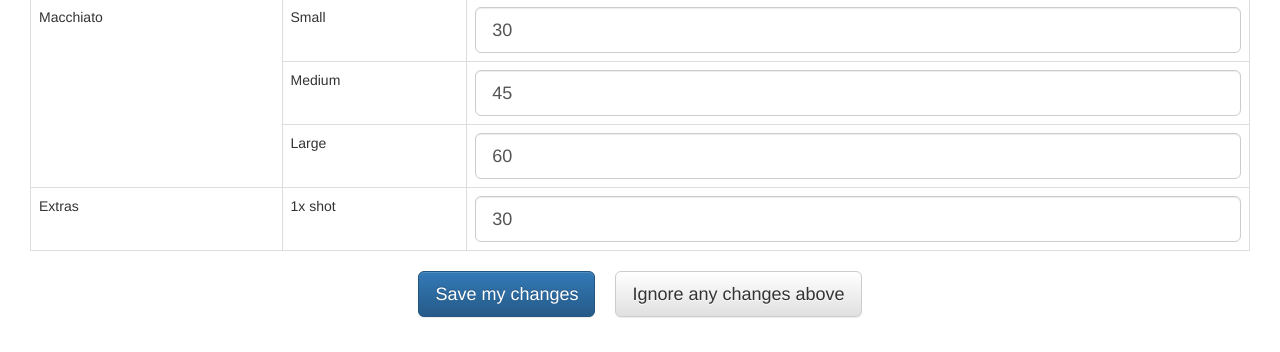
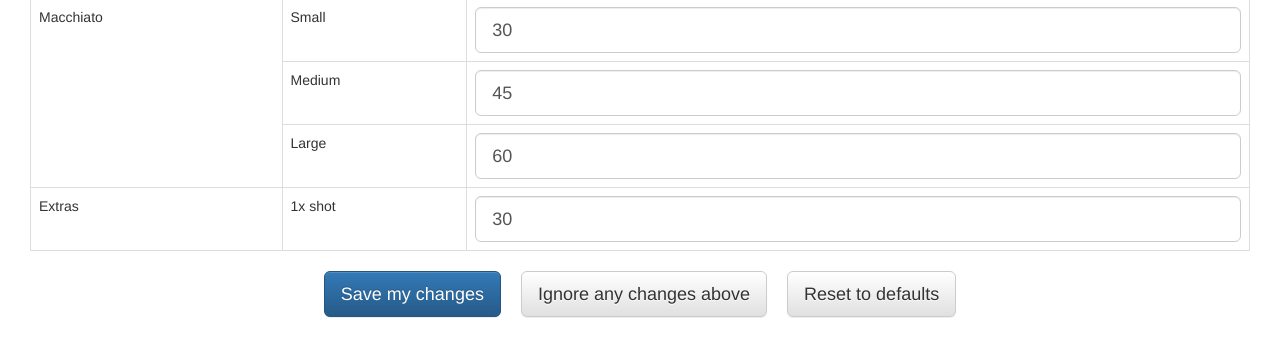
Before and after one commit to ralfas/barista, a Bottle app: page /configure in a window 1280 px wide. Shown: the part 448-800 px from the top of the page. Run offline with Bottle, Linux system fonts and the light colour scheme; some libraries are stand-ins or nearby versions.

Commit message:
Added no cache headers and reset to defaults button.

```diff
--- a/server.py
+++ b/server.py
@@ -1,8 +1,13 @@
-from bottle import route, run, static_file, template, error
+from bottle import route, run, static_file, template, error, hook, response
 from pump import Pump
 
 
 pump = Pump()
+
+@hook('after_request')
+def no_cache():
+    response.headers['Cache-Control'] = 'max-age=0, no-cache, no-store'
+
 
 @route('/')
 def index():
@@ -52,7 +57,7 @@ def run_state():
 	return pump.status()
 
 
-@route('/dispense/<volume>')
+@route('/dispense/<volume:int>')
 def dispense(volume):
 
 	pump.dispense(volume)
--- a/static/js/espresso.js
+++ b/static/js/espresso.js
@@ -56,7 +56,7 @@ function buildPanels (drinks) {
 	}
 
 	out += '<div class="col-sm-6"><div class="panel panel-default"><div class="panel-heading"><h3 class="panel-title">Other</h3></div><div class="panel-body">';
-	out += '<a class="btn btn-lg btn-default" href="/configure">Reconfigure Volumes</a>';
+	out += '<a class="btn btn-lg btn-default" href="/configure">Reconfigure</a>';
 	out += '<a class="btn btn-lg btn-default" href="/maintain">Maintain</a>';
 	out += '</div></div></div>';
 
--- a/templates/configure.html
+++ b/templates/configure.html
@@ -35,7 +35,7 @@
         </div>
       </div>
       <div class="form-group col-sm-12 text-center">
-        <button class="btn btn-lg btn-primary" onclick="storeDrinkVolumes();return false;">Save my changes</button><button class="btn btn-lg btn-default" onclick="window.location = '/'">Ignore any changes above</button>
+        <button class="btn btn-lg btn-primary" onclick="storeDrinkVolumes();return false;">Save my changes</button><button class="btn btn-lg btn-default" onclick="window.location = '/'">Ignore any changes above</button><button class="btn btn-lg btn-default" onclick="localStorage.removeItem('drinks');$('tbody').html(buildTableBody(defaultDrinks));return false;">Reset to defaults</button>
       </div>
     </div>
 
--- a/templates/index.html
+++ b/templates/index.html
@@ -30,7 +30,7 @@
     <div class="container-fluid" role="main">
 
     </div>
-    <div class="modal fade" tabindex="-1" role="dialog">
+    <div class="modal fade" tabindex="-1" role="dialog" data-backdrop="static">
       <div class="modal-dialog modal-sm" role="document">
         <div class="modal-content">
           <div class="modal-header">
```
Also changed, not shown: README.md.
